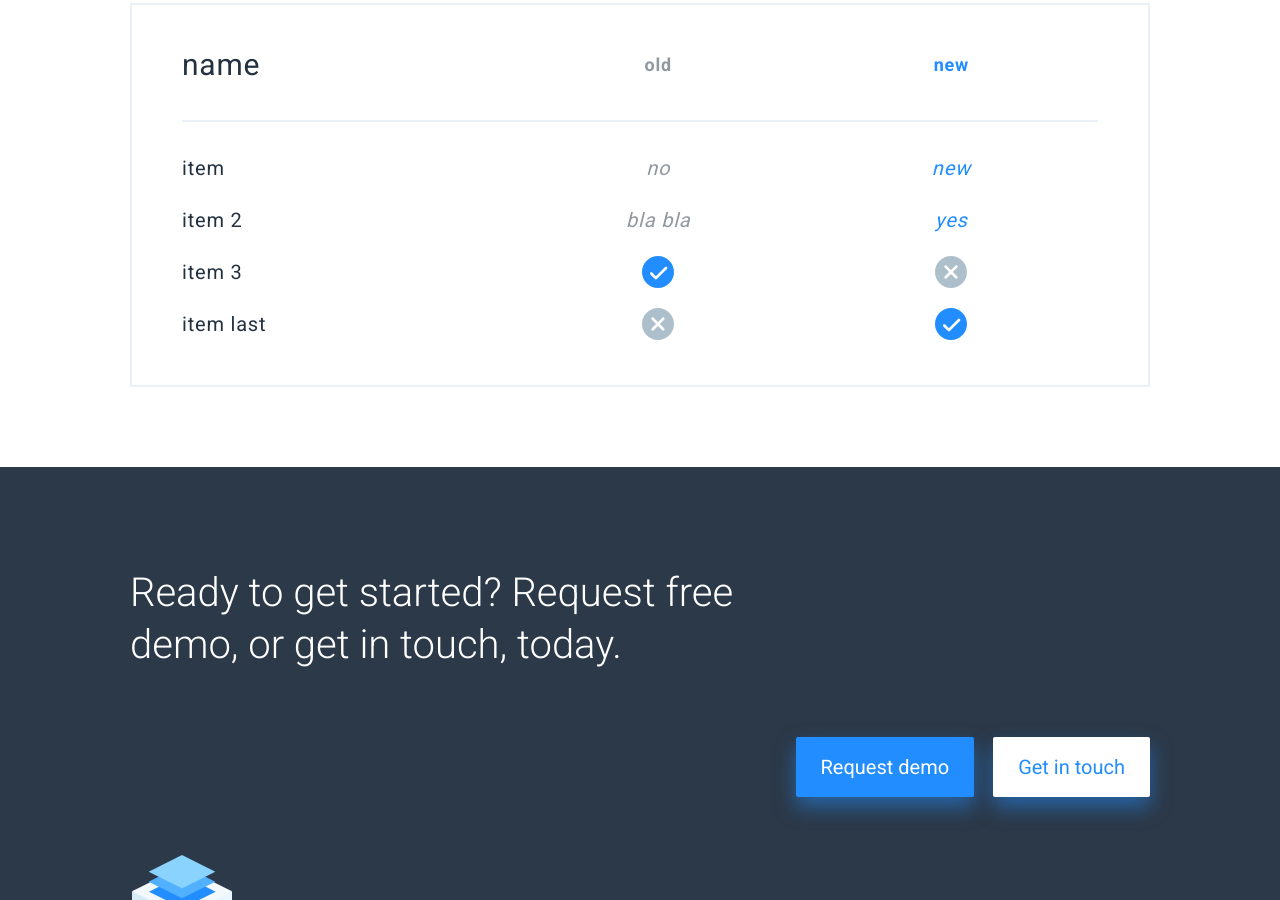
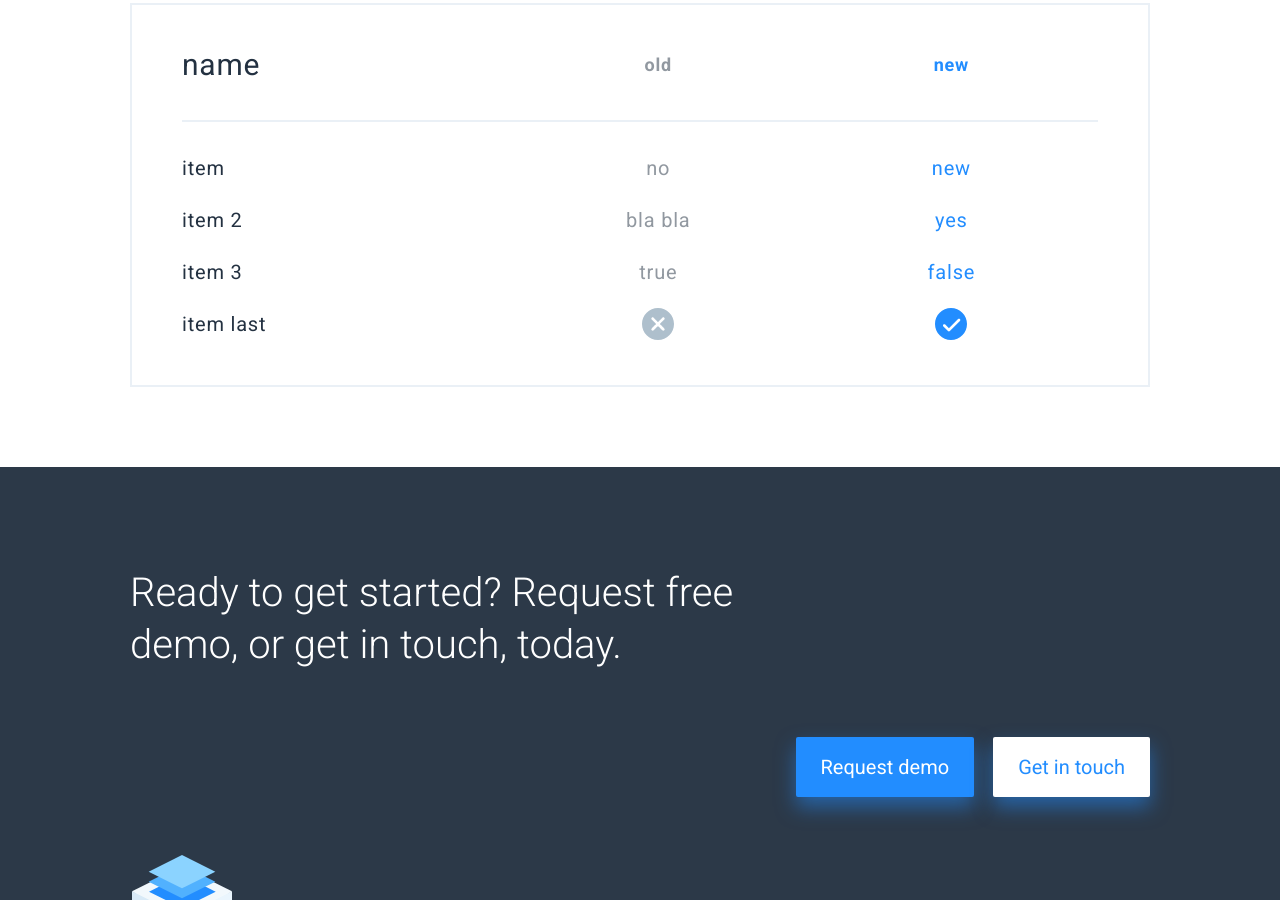
Before and after one commit to keboola/website, a Jekyll site: the page built from _product/index.md, in a window 1280 px wide and 900 px high, scrolled down 4956 px. Built offline with Jekyll 4.4.1, drawn with Linux system fonts in a browser that asks for light colours; nearby versions of some CDN libraries.

Commit message:
article-list-table - template edit

```diff
--- a/_includes/block-article-list-table.html
+++ b/_includes/block-article-list-table.html
@@ -13,18 +13,18 @@
 				<div class="comparison-table-value">
 					{% if tablerow.valueold == 'false' %}
 						<i class="ico-{{ tablerow.valueold }}">{{ tablerow.valueold }}</i>
-					{% else if tablerow.valueold == 'true' %}
+					{% comment %}{% else if tablerow.valueold == 'true' %}
 						<i class="ico-{{ tablerow.valueold }}">{{ tablerow.valueold }}</i>
-					{% else %}
+					{% endcomment %}{% else %}
 						{{ tablerow.valueold }}
 					{% endif %}
 				</div>
 				<div class="comparison-table-value comparison-table-value-blue">
 					{% if tablerow.valuenew == 'true' %}
 						<i class="ico-{{ tablerow.valuenew }}">{{ tablerow.valuenew }}</i>
-					{% else if tablerow.valuenew == 'false' %}
+					{% comment %}{% else if tablerow.valuenew == 'false' %}
 						<i class="ico-{{ tablerow.valuenew }}">{{ tablerow.valuenew }}</i>
-					{% else %}
+					{% endcomment %}{% else %}
 						{{ tablerow.valuenew }}
 					{% endif %}
 				</div>
```
Also changed, not shown: 1 other file.
